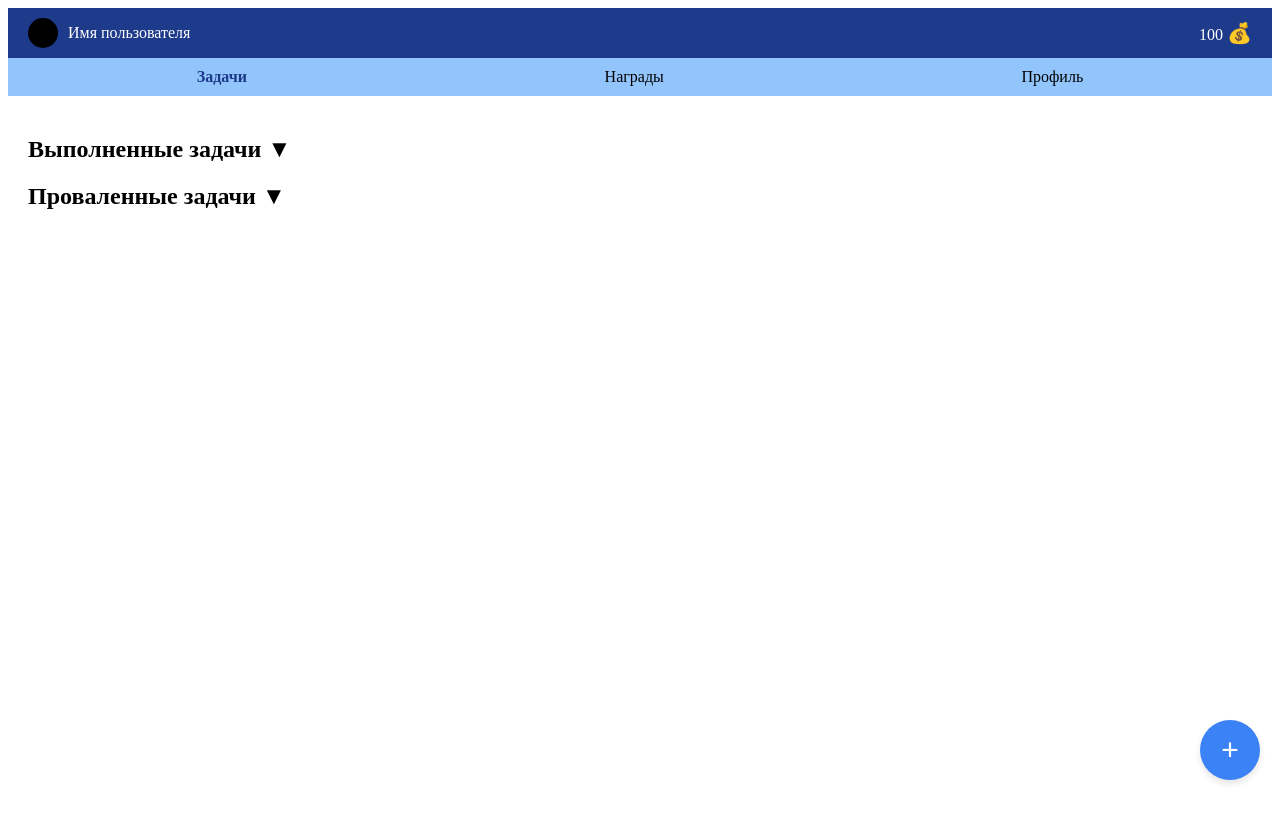
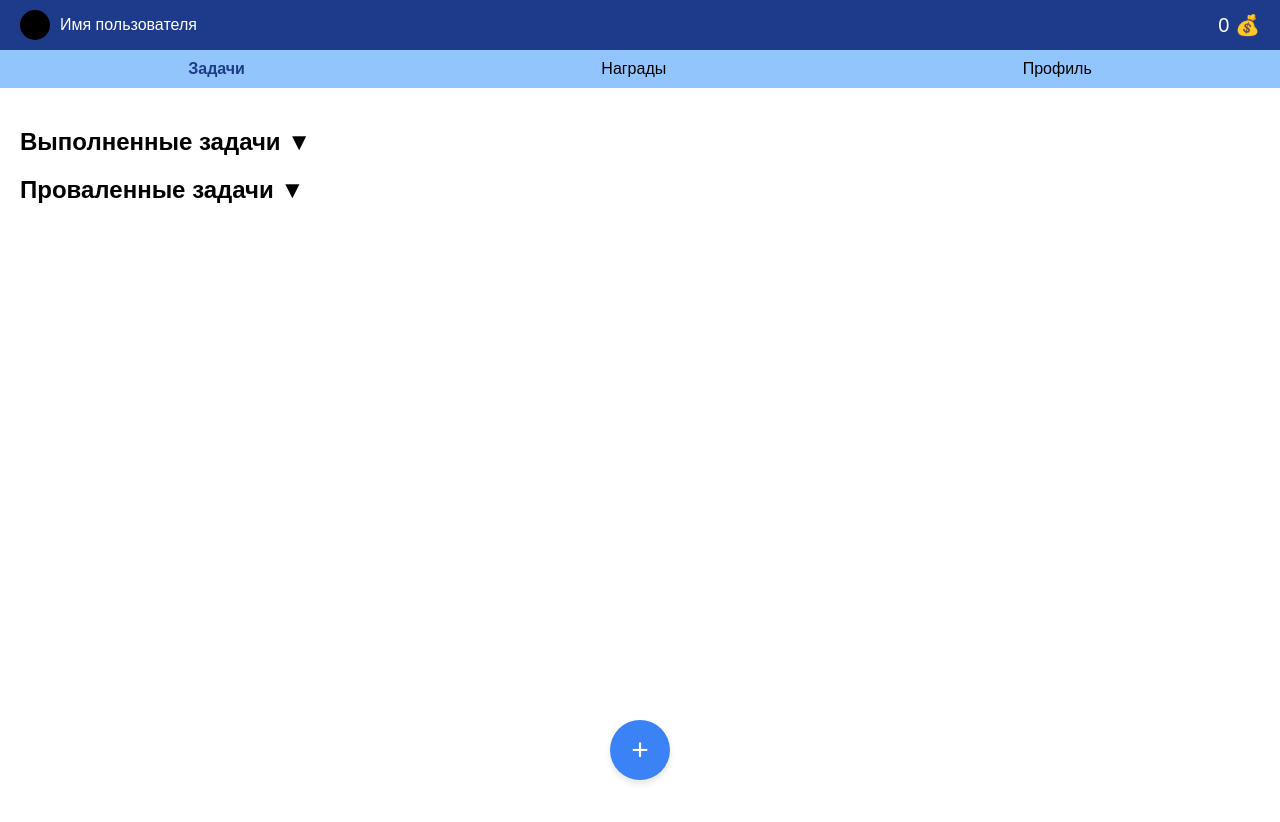
Before and after one commit to 1vanch0s/ToDoListTWA, a React (Vite) app in the folder todo-app/: page / in a window 1280 px wide. Shown: the top 822 px of the page. Built offline with nearby package versions, Linux system fonts and the light colour scheme.

Commit message:
допил 1
обновление монет
улучшенный дизайн задач
больше дедлайн не является необходимостью, чтобы создать задачу

```diff
--- a/todo-app/src/App.tsx
+++ b/todo-app/src/App.tsx
@@ -1,34 +1,65 @@
-import React from "react";
+import React, { useState, useEffect } from "react";
 import { BrowserRouter as Router, Route, Routes, NavLink } from "react-router-dom";
 import Tasks from "./pages/Tasks";
 import Profile from "./pages/Profile";
+import './styles.css';
 import Rewards from "./pages/Rewards";
+
+interface Stats {
+  completed: { easy: number; medium: number; hard: number };
+  failed: { easy: number; medium: number; hard: number };
+  totalCoins: number;
+  xp: number;
+  level: number;
+}
+
+const initialStats: Stats = {
+  completed: { easy: 0, medium: 0, hard: 0 },
+  failed: { easy: 0, medium: 0, hard: 0 },
+  totalCoins: 0,
+  xp: 0,
+  level: 1,
+};
 
 const App: React.FC = () => {
   const userName = "Имя пользователя";
-  const coins = 100;
+  const [coins, setCoins] = useState<number>(0);
+
+  const updateCoins = () => {
+    const storedStats = localStorage.getItem("stats");
+    if (storedStats) {
+      const parsedStats: Stats = JSON.parse(storedStats);
+      setCoins(parsedStats.totalCoins || 0);
+    }
+  };
+
+  useEffect(() => {
+    updateCoins();
+    window.addEventListener("storage", updateCoins);
+    return () => window.removeEventListener("storage", updateCoins);
+  }, []);
 
   return (
     <Router>
       <div>
-        <header style={{ backgroundColor: "#1E3A8A", color: "#fff", padding: "10px 20px", display: "flex", justifyContent: "space-between", alignItems: "center" }}>
-          <div style={{ display: "flex", alignItems: "center" }}>
-            <div style={{ width: "30px", height: "30px", backgroundColor: "#000", borderRadius: "50%", marginRight: "10px" }}></div>
+        <header className="header">
+          <div className="user-info">
+            <div className="avatar"></div>
             <span>{userName}</span>
           </div>
-          <div style={{ display: "flex", alignItems: "center" }}>
-            <span>{coins} <span style={{ fontSize: "20px" }}>💰</span></span>
+          <div className="coins">
+            <span>{coins} 💰</span>
           </div>
         </header>
-        <nav style={{ backgroundColor: "#93C5FD", padding: "10px", display: "flex", justifyContent: "space-around" }}>
-          <NavLink to="/" style={({ isActive }) => ({ color: isActive ? "#1E3A8A" : "#000", fontWeight: isActive ? "bold" : "normal", textDecoration: "none" })}>Задачи</NavLink>
-          <NavLink to="/rewards" style={({ isActive }) => ({ color: isActive ? "#1E3A8A" : "#000", fontWeight: isActive ? "bold" : "normal", textDecoration: "none" })}>Награды</NavLink>
-          <NavLink to="/profile" style={({ isActive }) => ({ color: isActive ? "#1E3A8A" : "#000", fontWeight: isActive ? "bold" : "normal", textDecoration: "none" })}>Профиль</NavLink>
+        <nav className="nav">
+          <NavLink to="/" className={({ isActive }) => isActive ? "nav-link active" : "nav-link"}>Задачи</NavLink>
+          <NavLink to="/rewards" className={({ isActive }) => isActive ? "nav-link active" : "nav-link"}>Награды</NavLink>
+          <NavLink to="/profile" className={({ isActive }) => isActive ? "nav-link active" : "nav-link"}>Профиль</NavLink>
         </nav>
         <Routes>
-          <Route path="/" element={<Tasks />} />
+          <Route path="/" element={<Tasks updateCoins={updateCoins} />} />
           <Route path="/profile" element={<Profile />} />
-          <Route path="/rewards" element={<Rewards />} />
+          <Route path="/rewards" element={<Rewards/>} />
         </Routes>
       </div>
     </Router>
--- a/todo-app/src/pages/Tasks.tsx
+++ b/todo-app/src/pages/Tasks.tsx
@@ -1,9 +1,10 @@
 import React, { useState, useEffect } from "react";
+import '../styles.css';
 
 interface Task {
   id: string;
   title: string;
-  deadline: string;
+  deadline?: string; // Сделали дедлайн опциональным
   description: string;
   status: "pending" | "completed" | "failed";
   coins: number;
@@ -46,7 +47,11 @@ const calculateLevel = (xp: number): number => {
   return level;
 };
 
-const Tasks: React.FC = () => {
+interface TasksProps {
+  updateCoins: () => void;
+}
+
+const Tasks: React.FC<TasksProps> = ({ updateCoins }) => {
   const [tasks, setTasks] = useState<Task[]>([]);
   const [newTask, setNewTask] = useState({ title: "", deadline: "", description: "", difficulty: "easy" as "easy" | "medium" | "hard" });
   const [showLevelUpPopup, setShowLevelUpPopup] = useState(false);
@@ -89,12 +94,12 @@ const Tasks: React.FC = () => {
   }, []);
 
   const addTask = () => {
-    if (newTask.title.trim() === "" || newTask.deadline.trim() === "") return;
+    if (newTask.title.trim() === "") return; // Только название обязательно
 
     const newTaskItem: Task = {
       id: Date.now().toString(),
       title: newTask.title,
-      deadline: newTask.deadline,
+      deadline: newTask.deadline || "", // Дедлайн опционален
       description: newTask.description,
       status: "pending",
       coins: newTask.difficulty === "easy" ? 10 : newTask.difficulty === "medium" ? 20 : 30,
@@ -116,7 +121,7 @@ const Tasks: React.FC = () => {
     if (!task) return;
 
     const updatedTasks = tasks.map((t) =>
-      t.id === taskId ? { ...t, status: "completed" } : t
+      t.id === taskId ? { ...t, status: "completed" as Task["status"] } : t
     );
     setTasks(updatedTasks);
     localStorage.setItem("tasks", JSON.stringify(updatedTasks));
@@ -135,6 +140,7 @@ const Tasks: React.FC = () => {
     }
 
     localStorage.setItem("stats", JSON.stringify(stats));
+    updateCoins(); // Вызов функции обновления монет
   };
 
   const markTaskAsFailed = (taskId: string) => {
@@ -142,7 +148,7 @@ const Tasks: React.FC = () => {
     if (!task) return;
 
     const updatedTasks = tasks.map((t) =>
-      t.id === taskId ? { ...t, status: "failed" } : t
+      t.id === taskId ? { ...t, status: "failed" as Task["status"] } : t
     );
     setTasks(updatedTasks);
     localStorage.setItem("tasks", JSON.stringify(updatedTasks));
@@ -158,61 +164,34 @@ const Tasks: React.FC = () => {
 
   return (
     <div>
-      <main style={{ padding: "20px", minHeight: "calc(100vh - 100px)" }}>
+      <main className="main">
         {pendingTasks.map((task) => (
           <div
             key={task.id}
             onClick={() => { setSelectedTask(task); setShowDetailPopup(true); }}
-            style={{
-              backgroundColor: "#3B82F6",
-              borderRadius: "15px",
-              padding: "15px",
-              marginBottom: "15px",
-              boxShadow: "0 2px 4px rgba(0,0,0,0.1)",
-              cursor: "pointer",
-              display: "flex",
-              justifyContent: "space-between",
-              alignItems: "center",
-            }}
+            className="task-card"
           >
             <div>
-              <h3 style={{ color: "#000", margin: "0 0 5px 0" }}>{task.title}</h3>
-              <div style={{ color: "#000", fontSize: "14px" }}>
-                <span>⏰ {task.deadline}</span>
+              <h3>{task.title}</h3>
+              {task.deadline && (
+                <div className="task-meta">
+                  <span>⏰ {task.deadline}</span>
+                </div>
+              )}
+              <div className="task-meta">
+                Сложность: {task.difficulty.charAt(0).toUpperCase() + task.difficulty.slice(1)}
               </div>
-              <div style={{ color: "#000", fontSize: "14px" }}>Сложность: {task.difficulty.charAt(0).toUpperCase() + task.difficulty.slice(1)}</div>
             </div>
             <div>
               <button
                 onClick={(e) => { e.stopPropagation(); markTaskAsFailed(task.id); }}
-                style={{
-                  backgroundColor: "#EF4444",
-                  color: "#fff",
-                  border: "none",
-                  borderRadius: "5px",
-                  padding: "5px 10px",
-                  marginRight: "5px",
-                  cursor: "pointer",
-                  transition: "background-color 0.2s",
-                }}
-                onMouseEnter={(e) => (e.currentTarget.style.backgroundColor = "#DC2626")}
-                onMouseLeave={(e) => (e.currentTarget.style.backgroundColor = "#EF4444")}
+                className="button fail-button"
               >
                 Провалено
               </button>
               <button
                 onClick={(e) => { e.stopPropagation(); markTaskAsCompleted(task.id); }}
-                style={{
-                  backgroundColor: "#22C55E",
-                  color: "#fff",
-                  border: "none",
-                  borderRadius: "5px",
-                  padding: "5px 10px",
-                  cursor: "pointer",
-                  transition: "background-color 0.2s",
-                }}
-                onMouseEnter={(e) => (e.currentTarget.style.backgroundColor = "#16A34A")}
-                onMouseLeave={(e) => (e.currentTarget.style.backgroundColor = "#22C55E")}
+                className="button success-button"
               >
                 Сделано
               </button>
@@ -221,54 +200,36 @@ const Tasks: React.FC = () => {
         ))}
         <h2
           onClick={() => setShowCompleted(!showCompleted)}
-          style={{ cursor: "pointer", display: "flex", alignItems: "center", marginTop: "20px" }}
+          className="collapsible-header"
         >
           Выполненные задачи {showCompleted ? "▲" : "▼"}
         </h2>
         {showCompleted && (
-          <ul style={{ listStyle: "none", padding: 0 }}>
+          <ul className="task-list">
             {completedTasks.length === 0 ? (
-              <li style={{ color: "#666" }}>Нет завершённых задач</li>
+              <li className="empty-message">Нет завершённых задач</li>
             ) : (
               completedTasks.map((task) => (
-                <li
-                  key={task.id}
-                  style={{
-                    backgroundColor: "#E0E7FF",
-                    borderRadius: "15px",
-                    padding: "15px",
-                    marginBottom: "10px",
-                    boxShadow: "0 2px 4px rgba(0,0,0,0.1)",
-                  }}
-                >
+                <li key={task.id} className="task-item">
                   {task.title} ({task.difficulty}) - {task.status}
                 </li>
-            ))
+              ))
             )}
           </ul>
         )}
         <h2
           onClick={() => setShowFailed(!showFailed)}
-          style={{ cursor: "pointer", display: "flex", alignItems: "center", marginTop: "20px" }}
+          className="collapsible-header"
         >
           Проваленные задачи {showFailed ? "▲" : "▼"}
         </h2>
         {showFailed && (
-          <ul style={{ listStyle: "none", padding: 0 }}>
+          <ul className="task-list">
             {failedTasks.length === 0 ? (
-              <li style={{ color: "#666" }}>Нет проваленных задач</li>
+              <li className="empty-message">Нет проваленных задач</li>
             ) : (
               failedTasks.map((task) => (
-                <li
-                  key={task.id}
-                  style={{
-                    backgroundColor: "#E0E7FF",
-                    borderRadius: "15px",
-                    padding: "15px",
-                    marginBottom: "10px",
-                    boxShadow: "0 2px 4px rgba(0,0,0,0.1)",
-                  }}
-                >
+                <li key={task.id} className="task-item">
                   {task.title} ({task.difficulty}) - {task.status}
                 </li>
               ))
@@ -278,79 +239,48 @@ const Tasks: React.FC = () => {
       </main>
       <button
         onClick={() => setShowAddPopup(true)}
-        style={{
-          position: "fixed",
-          bottom: "20px",
-          right: "20px",
-          width: "60px",
-          height: "60px",
-          backgroundColor: "#3B82F6",
-          color: "#fff",
-          border: "none",
-          borderRadius: "50%",
-          fontSize: "30px",
-          cursor: "pointer",
-          boxShadow: "0 4px 6px rgba(0,0,0,0.1)",
-        }}
+        className="add-button"
       >
         +
       </button>
 
       {/* Попап для добавления задачи */}
       {showAddPopup && (
-        <div
-          style={{
-            position: "fixed",
-            top: "50%",
-            left: "50%",
-            transform: "translate(-50%, -50%)",
-            backgroundColor: "#fff",
-            padding: "20px",
-            borderRadius: "10px",
-            boxShadow: "0 4px 6px rgba(0,0,0,0.1)",
-            zIndex: 1000,
-            width: "300px",
-          }}
-        >
+        <div className="popup">
           <h2>Добавить задачу</h2>
           <input
             type="text"
             value={newTask.title}
             onChange={(e) => setNewTask({ ...newTask, title: e.target.value })}
             placeholder="Название"
-            style={{ width: "100%", marginBottom: "10px", padding: "5px" }}
+            className="popup-input"
           />
           <input
             type="datetime-local"
             value={newTask.deadline}
             onChange={(e) => setNewTask({ ...newTask, deadline: e.target.value })}
-            style={{ width: "100%", marginBottom: "10px", padding: "5px" }}
+            className="popup-input"
+            placeholder="Дедлайн (опционально)"
           />
           <textarea
             value={newTask.description}
             onChange={(e) => setNewTask({ ...newTask, description: e.target.value })}
             placeholder="Описание"
-            style={{ width: "100%", marginBottom: "10px", padding: "5px", height: "60px" }}
+            className="popup-textarea"
           />
           <select
             value={newTask.difficulty}
             onChange={(e) => setNewTask({ ...newTask, difficulty: e.target.value as "easy" | "medium" | "hard" })}
-            style={{ width: "100%", marginBottom: "10px", padding: "5px" }}
+            className="popup-select"
           >
             <option value="easy">Лёгкая</option>
             <option value="medium">Средняя</option>
             <option value="hard">Сложная</option>
           </select>
-          <button
-            onClick={addTask}
-            style={{ backgroundColor: "#3B82F6", color: "#fff", border: "none", padding: "10px", borderRadius: "5px", cursor: "pointer" }}
-          >
+          <button onClick={addTask} className="button primary-button">
             Добавить
           </button>
-          <button
-            onClick={() => setShowAddPopup(false)}
-            style={{ backgroundColor: "#EF4444", color: "#fff", border: "none", padding: "10px", borderRadius: "5px", cursor: "pointer", marginLeft: "10px" }}
-          >
+          <button onClick={() => setShowAddPopup(false)} className="button close-button">
             Закрыть
           </button>
         </div>
@@ -358,28 +288,12 @@ const Tasks: React.FC = () => {
 
       {/* Попап с подробной информацией */}
       {showDetailPopup && selectedTask && (
-        <div
-          style={{
-            position: "fixed",
-            top: "50%",
-            left: "50%",
-            transform: "translate(-50%, -50%)",
-            backgroundColor: "#fff",
-            padding: "20px",
-            borderRadius: "10px",
-            boxShadow: "0 4px 6px rgba(0,0,0,0.1)",
-            zIndex: 1000,
-            width: "300px",
-          }}
-        >
+        <div className="popup">
           <h2>{selectedTask.title}</h2>
-          <p><strong>Дедлайн:</strong> {selectedTask.deadline}</p>
+          {selectedTask.deadline && <p><strong>Дедлайн:</strong> {selectedTask.deadline}</p>}
           <p><strong>Сложность:</strong> {selectedTask.difficulty.charAt(0).toUpperCase() + selectedTask.difficulty.slice(1)}</p>
           <p><strong>Описание:</strong> {selectedTask.description || "Нет описания"}</p>
-          <button
-            onClick={() => setShowDetailPopup(false)}
-            style={{ backgroundColor: "#EF4444", color: "#fff", border: "none", padding: "10px", borderRadius: "5px", cursor: "pointer", marginTop: "10px" }}
-          >
+          <button onClick={() => setShowDetailPopup(false)} className="button close-button">
             Закрыть
           </button>
         </div>
@@ -387,19 +301,7 @@ const Tasks: React.FC = () => {
 
       {/* Попап для нового уровня */}
       {showLevelUpPopup && newLevel && (
-        <div
-          style={{
-            position: "fixed",
-            top: "50%",
-            left: "50%",
-            transform: "translate(-50%, -50%)",
-            backgroundColor: "#fff",
-            padding: "20px",
-            borderRadius: "10px",
-            boxShadow: "0 4px 6px rgba(0,0,0,0.1)",
-            zIndex: 1000,
-          }}
-        >
+        <div className="popup">
           <h2>Поздравляем!</h2>
           <p>Вы достигли уровня {newLevel}!</p>
         </div>
--- a/todo-app/src/styles.css
+++ b/todo-app/src/styles.css
@@ -3,24 +3,203 @@ body {
   font-family: Arial, sans-serif;
 }
 
+.header {
+  background-color: #1E3A8A;
+  color: #fff;
+  padding: 10px 20px;
+  display: flex;
+  justify-content: space-between;
+  align-items: center;
+}
+
+.user-info {
+  display: flex;
+  align-items: center;
+}
+
+.avatar {
+  width: 30px;
+  height: 30px;
+  background-color: #000;
+  border-radius: 50%;
+  margin-right: 10px;
+}
+
+.coins {
+  display: flex;
+  align-items: center;
+}
+
+.coins span {
+  font-size: 20px;
+}
+
+.nav {
+  background-color: #93C5FD;
+  padding: 10px;
+  display: flex;
+  justify-content: space-around;
+}
+
+.nav-link {
+  color: #000;
+  text-decoration: none;
+  font-weight: normal;
+}
+
+.nav-link.active {
+  color: #1E3A8A;
+  font-weight: bold;
+}
+
+.main {
+  padding: 20px;
+  min-height: calc(100vh - 100px);
+}
+
+.task-card {
+  background-color: #3B82F6;
+  border-radius: 15px;
+  padding: 15px;
+  margin-bottom: 15px;
+  box-shadow: 0 2px 4px rgba(0,0,0,0.1);
+  cursor: pointer;
+  display: flex;
+  justify-content: space-between;
+  align-items: center;
+}
+
+.task-card h3 {
+  color: #000;
+  margin: 0 0 5px 0;
+}
+
+.task-meta {
+  color: #000;
+  font-size: 14px;
+}
+
+.button {
+  border: none;
+  border-radius: 5px;
+  padding: 5px 10px;
+  cursor: pointer;
+  transition: background-color 0.2s;
+}
+
+.fail-button {
+  background-color: #EF4444;
+  color: #fff;
+  margin-right: 5px;
+}
+
+.fail-button:hover {
+  background-color: #DC2626;
+}
+
+.success-button {
+  background-color: #22C55E;
+  color: #fff;
+}
+
+.success-button:hover {
+  background-color: #16A34A;
+}
+
+.collapsible-header {
+  cursor: pointer;
+  display: flex;
+  align-items: center;
+  margin-top: 20px;
+}
+
+.task-list {
+  list-style: none;
+  padding: 0;
+}
+
+.task-item {
+  background-color: #E0E7FF;
+  border-radius: 15px;
+  padding: 15px;
+  margin-bottom: 10px;
+  box-shadow: 0 2px 4px rgba(0,0,0,0.1);
+}
+
+.empty-message {
+  color: #666;
+}
+
+.add-button {
+  position: fixed;
+  bottom: 20px;
+  left: 50%;
+  transform: translateX(-50%);
+  width: 60px;
+  height: 60px;
+  background-color: #3B82F6;
+  color: #fff;
+  border: none;
+  border-radius: 50%;
+  font-size: 30px;
+  cursor: pointer;
+  box-shadow: 0 4px 6px rgba(0,0,0,0.1);
+}
+
+.popup {
+  position: fixed;
+  top: 50%;
+  left: 50%;
+  transform: translate(-50%, -50%);
+  background-color: #fff;
+  padding: 20px;
+  border-radius: 10px;
+  box-shadow: 0 4px 6px rgba(0,0,0,0.1);
+  z-index: 1000;
+  width: 300px;
+}
+
+.popup-input, .popup-select {
+  width: 100%;
+  margin-bottom: 10px;
+  padding: 5px;
+}
+
+.popup-textarea {
+  width: 100%;
+  margin-bottom: 10px;
+  padding: 5px;
+  height: 60px;
+}
+
+.primary-button {
+  background-color: #3B82F6;
+  color: #fff;
+}
+
+.close-button {
+  background-color: #EF4444;
+  color: #fff;
+  margin-left: 10px;
+}
+
 @media (max-width: 768px) {
-  main {
+  .main {
     padding: 10px;
   }
-  button[style*="width: 60px"] {
+  .add-button {
     width: 50px;
     height: 50px;
     font-size: 25px;
     bottom: 10px;
-    right: 10px;
   }
-  div[style*="width: 300px"] {
+  .popup {
     width: 90%;
   }
-  h3 {
+  .task-card h3 {
     font-size: 16px;
   }
-  div[style*="padding: 15px"] {
+  .task-card {
     padding: 10px;
   }
 }
```
